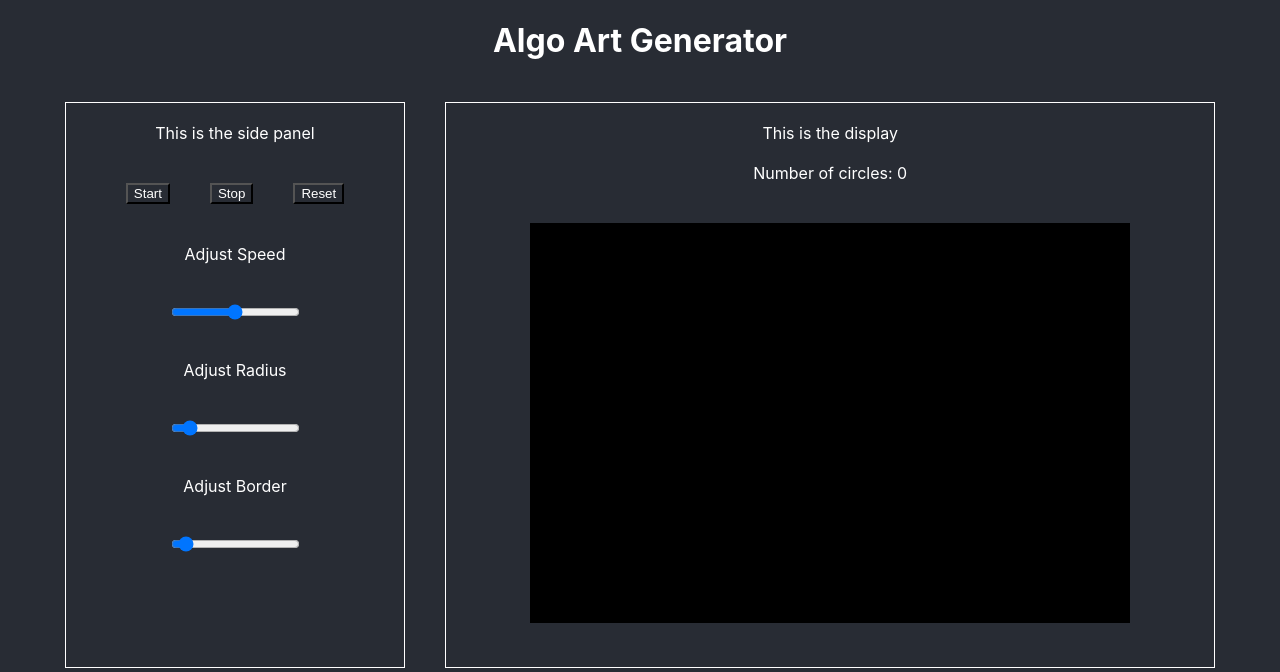
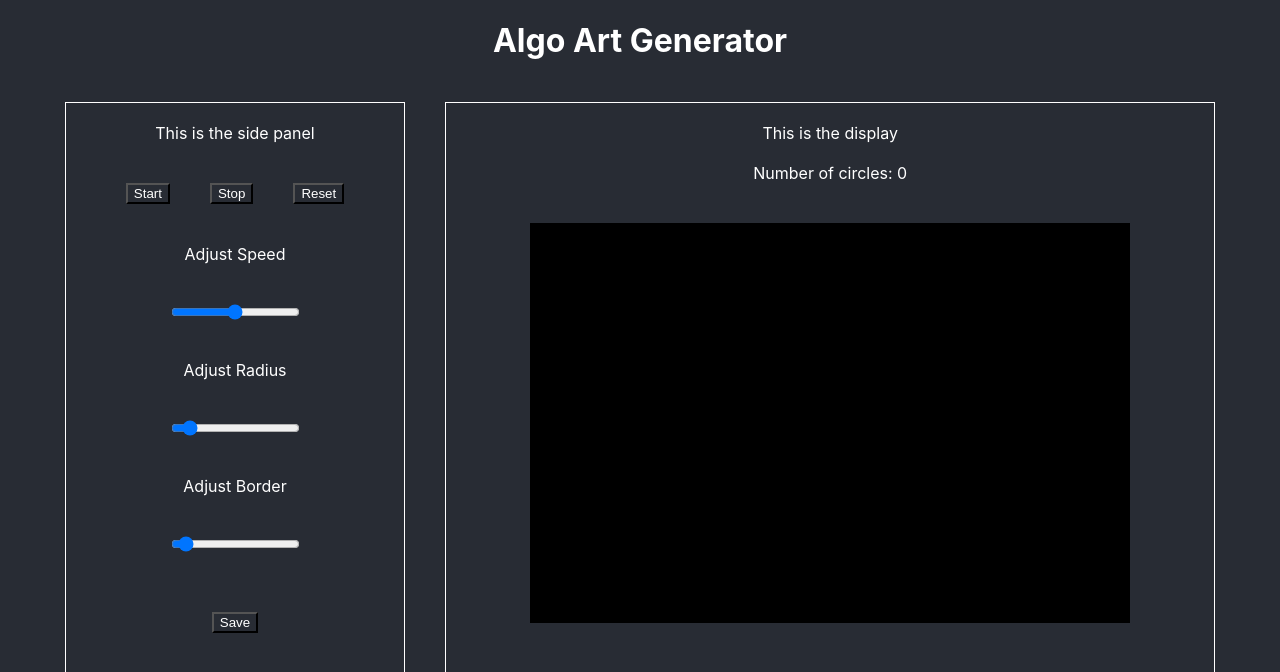
Before and after one commit to Simon-Sprouse/AlgoArt, a React (Create React App) app in the folder my-app/: page / in a window 1280 px wide. Shown: the top 672 px of the page. Built offline with nearby package versions, Linux system fonts and the light colour scheme.

Commit message:
file saving option

```diff
--- a/my-app/src/App.js
+++ b/my-app/src/App.js
@@ -13,6 +13,8 @@ function App() {
 
     const [radiusSize, setRadiusSize] = useState(20);
     const [borderSize, setBorderSize] = useState(2);
+
+    const [saveCanvas, setSaveCanvas] = useState(false);
 
     // variables to track interval id / update frequency
     const [intervalId, setIntervalId] = useState(null);
@@ -50,6 +52,10 @@ function App() {
 
     function borderSliderToggle(value) {
         setBorderSize(value);
+    }
+
+    function saveButtonClick() {
+        setSaveCanvas(true);
     }
 
     // update setInterval, if running, when updateInterval is changed
@@ -95,6 +101,7 @@ function App() {
                     speedSliderFunction={speedSliderToggle}
                     radiusSliderFunction={radiusSliderToggle}
                     borderSliderFunction={borderSliderToggle}
+                    saveButtonFunction={saveButtonClick}
                 />
             </div>
             <div className="Display">
@@ -105,6 +112,8 @@ function App() {
                     setToggleReset={setToggleReset}
                     radiusSize={radiusSize}
                     borderSize={borderSize}
+                    saveCanvas={saveCanvas}
+                    setSaveCanvas={setSaveCanvas}
                 />
             </div>
         </div>
--- a/my-app/src/Display.js
+++ b/my-app/src/Display.js
@@ -1,6 +1,8 @@
 import { useRef, useEffect } from "react"
 
-function Display({ circleCount, setCircleCount, toggleReset, setToggleReset, radiusSize, borderSize }) {
+import { resetBackground, drawCircleByContext } from "./logic";
+
+function Display({ circleCount, setCircleCount, toggleReset, setToggleReset, radiusSize, borderSize, saveCanvas, setSaveCanvas }) {
 
     const canvasRef = useRef(null);
     const canvasHeight = 400;
@@ -14,7 +16,7 @@ function Display({ circleCount, setCircleCount, toggleReset, setToggleReset, rad
     - fix slider initial position DONE
     - add slider for border size DONE
     - add slider for radius size DONE
-    - add function to save canvas to file
+    - add function to save canvas to file DONE
     - add motion options
     - add color morph
     - add color picker wheel
@@ -23,20 +25,10 @@ function Display({ circleCount, setCircleCount, toggleReset, setToggleReset, rad
     - make sliders non-linear (quadratic maybe),
     - add hot key options
     - have canvas take up more of the display, add stats panel elsewhere
+    - handle canvas resize, fix hardcoded dimensions
     - combine start/stop buttons
+    - organize files into directories
     */
-
-    function resetBackground(ctx, color) {
-        ctx.fillStyle = color;
-        ctx.fillRect(0, 0, canvasWidth, canvasHeight);
-    }
-
-    function drawCircleByContext(ctx, centerX, centerY, radius, color) {
-        ctx.fillStyle = color;
-        ctx.beginPath();
-        ctx.arc(centerX, centerY, radius, 0, 2 * Math.PI);
-        ctx.fill();
-    }
 
 
     // Initialize background
@@ -63,10 +55,25 @@ function Display({ circleCount, setCircleCount, toggleReset, setToggleReset, rad
 
         const ctx = canvasRef.current.getContext('2d');
         drawCircleByContext(ctx, centerX, centerY, radiusSize + borderSize, "white")
-        drawCircleByContext(ctx, centerX, centerY, radiusSize, "purple");
+        drawCircleByContext(ctx, centerX, centerY, radiusSize, "green");
 
 
-    }, [circleCount])
+    }, [circleCount]);
+
+    // respond to request for canvas save
+    useEffect( () => {
+        if (saveCanvas) {
+            setSaveCanvas(false);
+            console.log("save")
+
+            const canvas = canvasRef.current;
+            const dataUrl = canvas.toDataURL("image/png");
+            const link = document.createElement('a');
+            link.href = dataUrl;
+            link.download = "canvas_" + String(circleCount);
+            link.click();
+        }
+    }, [saveCanvas]);
 
     return (
         <div>
--- a/my-app/src/SidePanel.js
+++ b/my-app/src/SidePanel.js
@@ -8,6 +8,7 @@ function SidePanel(
         speedSliderFunction,
         radiusSliderFunction,
         borderSliderFunction,
+        saveButtonFunction,
     }
     ) {
 
@@ -66,6 +67,10 @@ function SidePanel(
                 ></input>
             </div>
 
+            <div>
+                <button onClick={saveButtonFunction}>Save</button>
+            </div>
+
 
         </div>
 
--- /dev/null
+++ b/my-app/src/logic.js
@@ -0,0 +1,17 @@
+// WHOOP
+
+// These need to be dynamic at some point
+const canvasHeight = 400;
+const canvasWidth = 600;
+
+export function resetBackground(ctx, color) {
+    ctx.fillStyle = color;
+    ctx.fillRect(0, 0, canvasWidth, canvasHeight);
+}
+
+export function drawCircleByContext(ctx, centerX, centerY, radius, color) {
+    ctx.fillStyle = color;
+    ctx.beginPath();
+    ctx.arc(centerX, centerY, radius, 0, 2 * Math.PI);
+    ctx.fill();
+}
```
